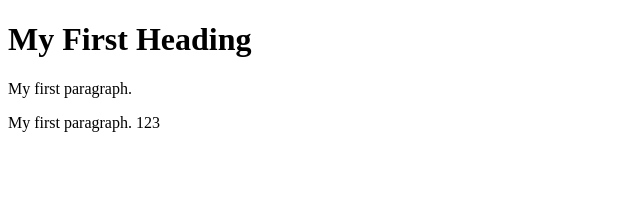
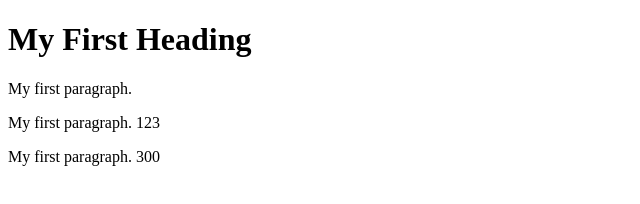
Before and after one commit to aditya1991yr/github-1, a plain HTML site: page Index.html in a window 1280 px wide. Shown: the whole page, without its empty margins (0-640 px from the left). Drawn offline with Linux system fonts and the light colour scheme.

Commit message:
VS code v3

```diff
--- a/Index.html
+++ b/Index.html
@@ -6,6 +6,6 @@
 
 <p>My first paragraph.</p>
 <p>My first paragraph. 123</p>
-
+<p>My first paragraph. 300</p>
 </body>
 </html>
```
